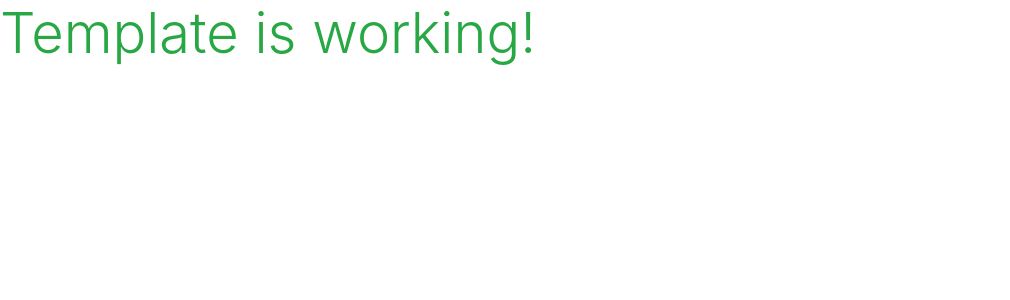
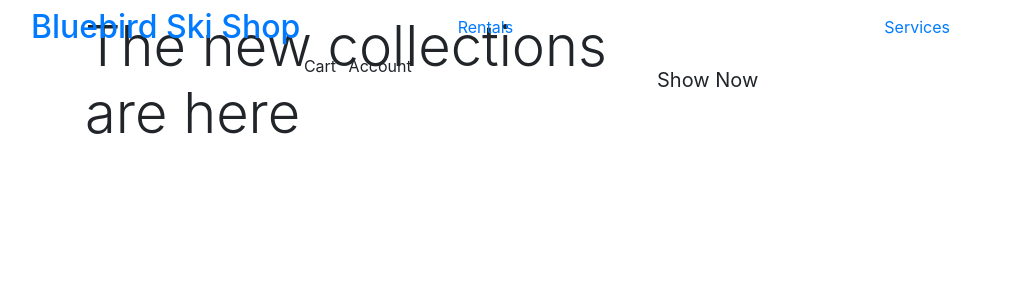
Before and after one commit to pmarre/bluebird_ski, a Django app: page / in a window 1280 px wide. Shown: the top 300 px of the page, without its empty margins (0-1010 px from the left). Run offline with Django 3.2, Linux system fonts and the light colour scheme.

Commit message:
added nav header

```diff
--- a/home/templates/home/index.html
+++ b/home/templates/home/index.html
@@ -1,3 +1,20 @@
-{% extends 'base.html' %} {% load static %} {% block content %}
-<h1 class="display-4 text-success">Template is working!</h1>
+{% extends 'base.html' %} {% load static %} {% block page_header %}
+<div class="header-container container">
+  <div class="row">
+    <div class="col"></div>
+  </div>
+</div>
+{% endblock %} {% block content %}
+<div class="container h-100">
+  <div class="row h-100">
+    <div class="col-7 col-md-6 my-auto">
+      <h1 class="display-4 logo-font text-black">The new collections are here</h1>
+    </div>
+    <div class="my-5">
+      <h4>
+        <a href="" class="shop-now-button btn btn-lg rounded-0 text-uppercased py-3">Show Now</a>
+      </h4>
+    </div>
+  </div>
+</div>
 {% endblock %}
--- a/templates/base.html
+++ b/templates/base.html
@@ -33,7 +33,27 @@
     <title>Bluebird Ski Shop {% block extra_title %}{% endblock %}</title>
   </head>
   <body>
-    <header class="container-fluid fixed-top"></header>
+    <header class="container-fluid fixed-top">
+      <div class="row">
+        <div class="col-12 col-lg-4 my-auto py-1 py-lg-0 text-center text-lg-left">
+          <h2 class="logo-font text-black my-0">
+            <a href="{% url 'home' %}" class="nav-link main-logo-link">Bluebird Ski Shop</a>
+          </h2>
+        </div>
+        <div class="col-12 col-lg-4 my-auto py-1 py-lg-0">
+          <a href="{% url 'home' %}" class="nav-link main-logo-link">Rentals</a>
+        </div>
+        <div class="col-12 col-lg-4 my-auto py-1 py-lg-0">
+          <a href="{% url 'home' %}" class="nav-link main-logo-link">Services</a>
+        </div>
+        <div class="col-12 col-lg-4 my-auto py-1 py-lg-0">
+          <ul class="list-inline list-unstyled text-center text-lg-right my-0">
+            <li class="list-inline-item dropdown">Cart</li>
+            <li class="list-inline-item">Account</li>
+          </ul>
+        </div>
+      </div>
+    </header>
     {% if messages %}
     <div class="message-container"></div>
     {% endif %} {% block page_header %} {% endblock %} {% block content %} {% endblock %}
```
